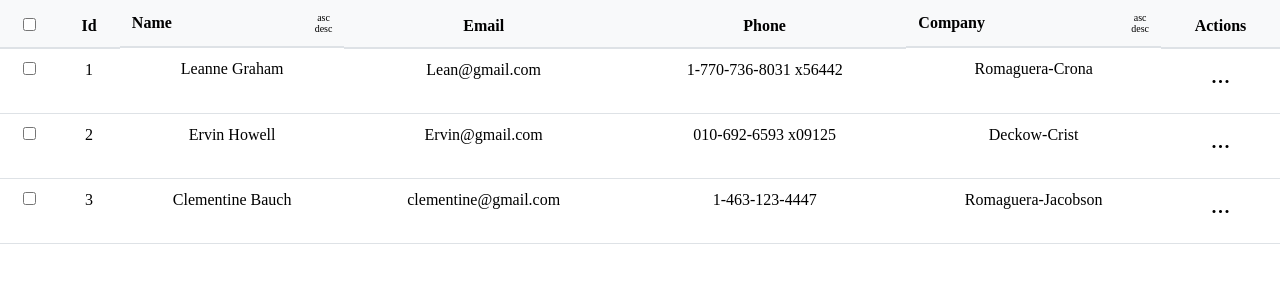
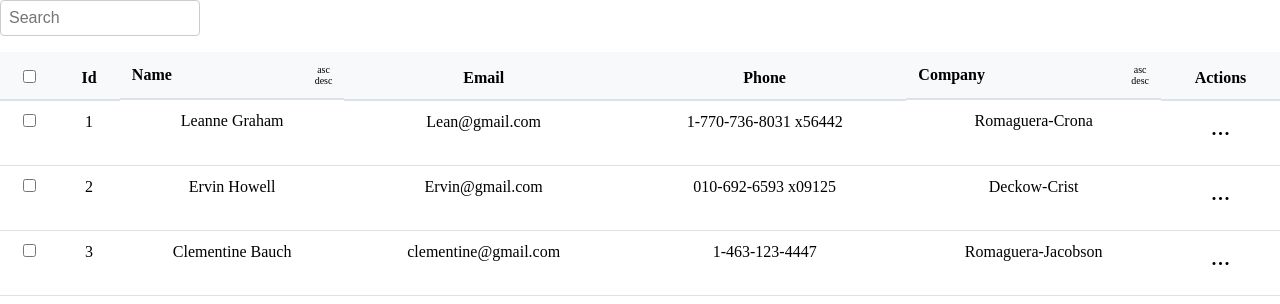
Before and after one commit to Achraffawzi/vue-dynamic-table, a Vue app: page / in a window 1280 px wide. Shown: the top 304 px of the page. Built offline with nearby package versions, Linux system fonts and the light colour scheme.

Commit message:
feat: Add filter functionality

```diff
--- a/src/components/DynamicTable.vue
+++ b/src/components/DynamicTable.vue
@@ -1,5 +1,10 @@
 <template>
   <div>
+    <!-- search -->
+    <InputSearch
+      v-model="searchQuery"
+      @update:modelValue="handleInputSearchUpdate($event)"
+    />
     <table>
       <thead>
         <tr>
@@ -27,7 +32,7 @@
         </tr>
       </thead>
       <tbody>
-        <tr v-for="item in data" :key="item.id">
+        <tr v-for="item in dataCopy" :key="item.id">
           <td v-if="isSelectable">
             <input
               type="checkbox"
@@ -61,7 +66,8 @@
 </template>
 
 <script setup>
-import { defineProps, ref } from "vue";
+import { computed, defineProps, ref } from "vue";
+import InputSearch from "./InputSearch.vue";
 
 const props = defineProps({
   headers: {
@@ -83,16 +89,40 @@ const props = defineProps({
   },
 });
 
+const filteredData = computed(() => {
+  return props.data.filter((item) => {
+    return filteredKeys.some((key) => {
+      return String(item[key])
+        .toLowerCase()
+        .includes(searchQuery.value.toLowerCase());
+    });
+  });
+});
+
+const dataCopy = ref(props.data);
 const selectedItems = ref([]);
 const areAllSelected = ref(false);
 const openedAction = ref(null);
+const searchQuery = ref("");
+const filteredKeys = ["name", "phone", "email", "company"];
+
+const handleInputSearchUpdate = (value) => {
+  searchQuery.value = value;
+  dataCopy.value = props.data.filter((item) => {
+    return filteredKeys.some((key) => {
+      return String(item[key])
+        .toLowerCase()
+        .includes(searchQuery.value.toLowerCase());
+    });
+  });
+};
 
 const isChecked = (id) => {
   return selectedItems.value.includes(id);
 };
 
 const sortBy = (header, order) => {
-  props.data.sort((a, b) => {
+  dataCopy.value.sort((a, b) => {
     if (a[header.toLowerCase()] < b[header.toLowerCase()]) {
       return order === "asc" ? -1 : 1;
     }
@@ -107,7 +137,7 @@ const setSelectedItems = (id) => {
   if (id === null) {
     areAllSelected.value = !areAllSelected.value;
     selectedItems.value = areAllSelected.value
-      ? props.data.map((item) => item.id)
+      ? filteredData.value.map((item) => item.id)
       : [];
   } else {
     if (areAllSelected.value) {
--- /dev/null
+++ b/src/components/InputSearch.vue
@@ -0,0 +1,33 @@
+<template>
+  <div>
+    <input
+      type="text"
+      placeholder="Search"
+      :value="modelValue"
+      @input="onInput"
+    />
+  </div>
+</template>
+
+<script setup>
+import { defineProps } from "vue";
+
+const props = defineProps(["modelValue"]);
+const emit = defineEmits(["update:modelValue"]);
+
+function onInput(e) {
+  emit("update:modelValue", e.target.value);
+}
+</script>
+
+<style scoped>
+input {
+  width: 200px;
+  max-width: 90vw;
+  padding: 0.5rem;
+  border: 1px solid #ccc;
+  border-radius: 0.25rem;
+  font-size: 1rem;
+  margin-bottom: 1rem;
+}
+</style>
```
